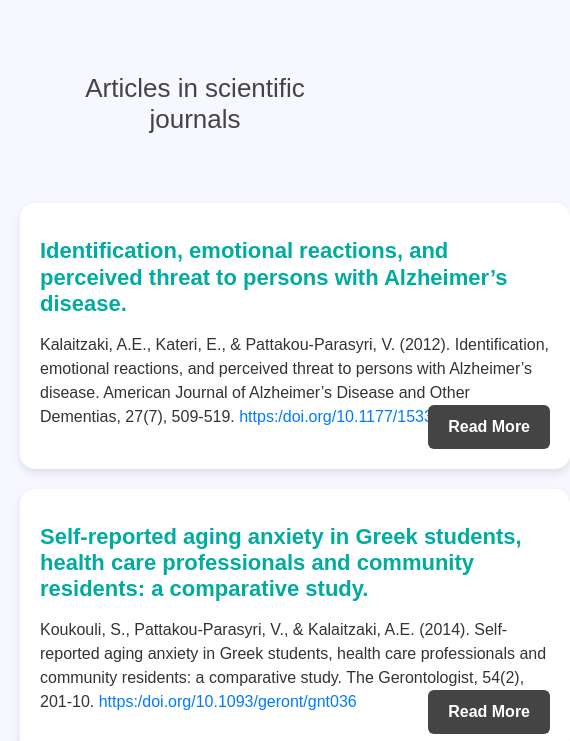
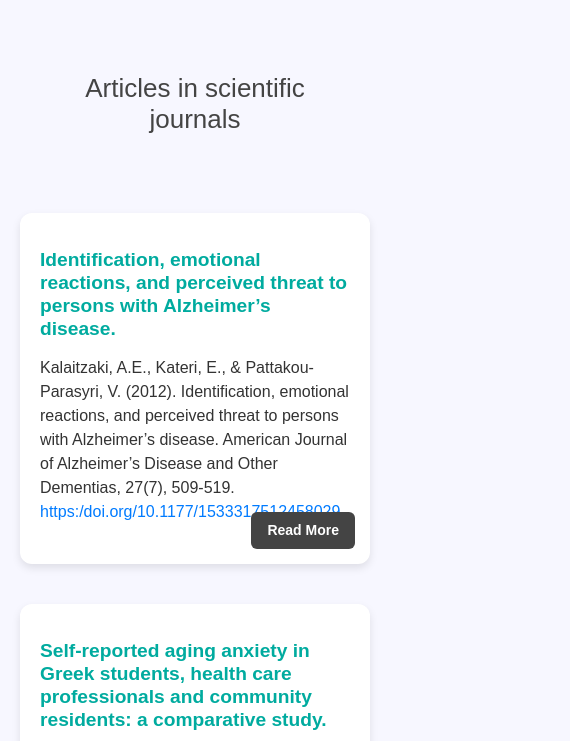
Before and after one commit to JohnnyX071/website, a plain HTML site: page older_articles.html in a window 390 px wide. Shown: the part 92-833 px from the top of the page, 570 px wide, since content can reach past the window. Drawn offline with Linux system fonts and the light colour scheme.

Commit message:
Add files via upload

```diff
--- a/assets/css/style.css
+++ b/assets/css/style.css
@@ -934,6 +934,62 @@ body {
 
 .conferencecard:nth-child(even) {
   animation-delay: 0.2s;
+}
+
+/* ============= Publications Mobile Styles =============== */
+@media (max-width: 768px) {
+  /* Articles Grid Adjustment */
+  .articlecontainer {
+    grid-template-columns: minmax(300px, 1fr) !important;
+  }
+  .articlecard {
+    flex: 1 0 100% !important;
+    max-width: 100% !important;
+    margin: 10px 0 !important;
+  }
+
+  /* Book Chapters Grid Adjustment */
+  .chaptercontainer {
+    grid-template-columns: 1fr !important;
+  }
+  .chaptercard {
+    width: 100% !important;
+    margin: 10px 0 !important;
+  }
+
+  /* Conferences Grid Adjustment */
+  .conferencecontainer {
+    grid-template-columns: minmax(300px, 1fr) !important;
+  }
+  .conferencecard {
+    flex: 1 0 100% !important;
+    max-width: 100% !important;
+    margin: 10px 0 !important;
+  }
+
+  /* General Card Adjustments */
+  .articlecard,
+  .chaptercard,
+  .conferencecard {
+    border-radius: 12px !important;
+    box-shadow: 0 4px 8px rgba(0, 0, 0, 0.1) !important;
+  }
+
+  /* Text Adjustments */
+  .articletitle,
+  .chaptertitle,
+  .conferencetitle {
+    font-size: 1.2rem !important;
+  }
+
+  /* Read More Button Adjustments */
+  .articlelink,
+  .conference-link {
+    padding: 8px 16px !important;
+    font-size: 14px !important;
+    bottom: 15px !important;
+    right: 15px !important;
+  }
 }
 
 /* ======================================= Media ==================================== */
```
Also changed, not shown: assets/images/fav.png (added).
